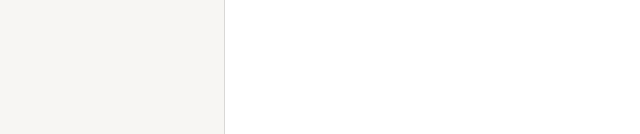
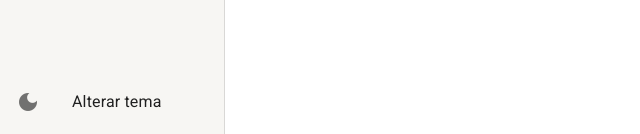
Before and after one commit to oAnthonyG/typescript-material-ui-cadastro, a React (Create React App) app: page /pagina-inicial in a window 1280 px wide. Shown: the part 666-800 px from the top of the page, without its empty margins (0-640 px from the left). Built offline with nearby package versions, Linux system fonts and the light colour scheme.

Commit message:
add a buton for change mode between dark and light

```diff
--- a/src/shared/components/menu-lateral/MenuLateral.tsx
+++ b/src/shared/components/menu-lateral/MenuLateral.tsx
@@ -1,7 +1,7 @@
 import { Avatar, Drawer, useTheme, Divider, List, ListItemButton, ListItemIcon, ListItemText, Icon, useMediaQuery } from '@mui/material';
 import { Box } from '@mui/system';
 import { useMatch, useNavigate, useResolvedPath } from 'react-router-dom';
-import { useDrawerContext } from '../../contexts';
+import { useAppThemeContext, useDrawerContext } from '../../contexts';
 
 interface MenuLateralProps {
   children: React.ReactNode
@@ -18,7 +18,7 @@
   const navigate = useNavigate();
 
   const resolvedPath = useResolvedPath(to);
-  const match = useMatch({path: resolvedPath.pathname, end: false});
+  const match = useMatch({ path: resolvedPath.pathname, end: false });
 
   const handleClick = () => {
     navigate(to);
@@ -42,6 +42,7 @@
   const smDown = useMediaQuery(theme.breakpoints.down('sm'));
 
   const { isDrawerOpen, toggleDrawerOpen, drawerOptions } = useDrawerContext();
+  const { toggleTheme } = useAppThemeContext();
 
   return (
     <>
@@ -55,7 +56,7 @@
 
           <Box flex={1}>
             <List component="nav">
-              {drawerOptions.map(drawerOption =>(
+              {drawerOptions.map(drawerOption => (
                 <ListItemLink
                   key={drawerOption.path}
                   icon={drawerOption.icon}
@@ -64,7 +65,18 @@
                   onClick={smDown ? toggleDrawerOpen : undefined}
                 />
               ))}
-
+            </List>
+          </Box>
+          <Box>
+            <List component="nav">
+              <ListItemButton onClick={toggleTheme}>
+                <ListItemIcon>
+                  <Icon>
+                  dark_mode
+                  </Icon>
+                </ListItemIcon>
+                <ListItemText primary="Alterar tema" />
+              </ListItemButton>
             </List>
           </Box>
 
--- a/src/shared/themes/Dark.ts
+++ b/src/shared/themes/Dark.ts
@@ -1,8 +1,9 @@
 import { createTheme } from '@mui/material';
-import { blue, cyan, grey, red, yellow } from '@mui/material/colors';
+import { blue, red } from '@mui/material/colors';
 
 export const DarkTheme = createTheme({
   palette: {
+    mode: 'dark',
     primary: {
       main: '#45aaf2',
       dark: '#2d98da',
@@ -18,6 +19,11 @@
     background: {
       paper: '#303134',
       default: '#202124',
+    },
+  },
+  typography: {
+    allVariants: {
+      color: 'white'
     }
   }
 });
```
Lines whose indentation alone changed are shown as unchanged.
